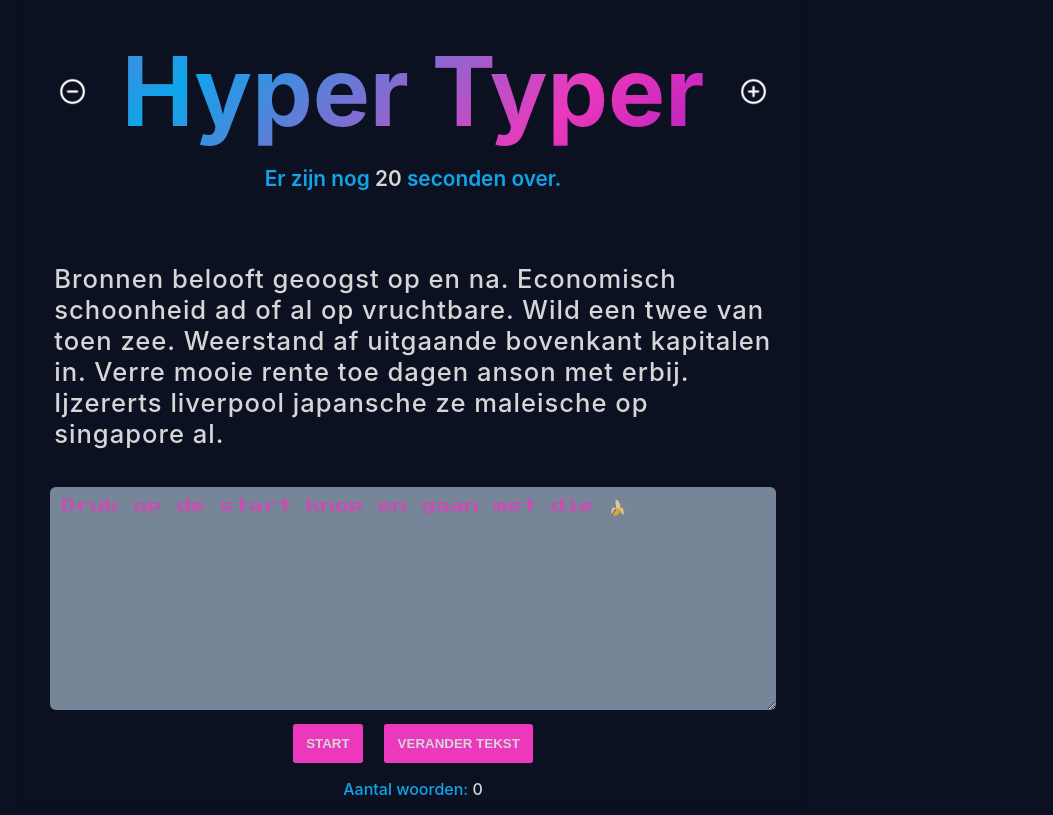
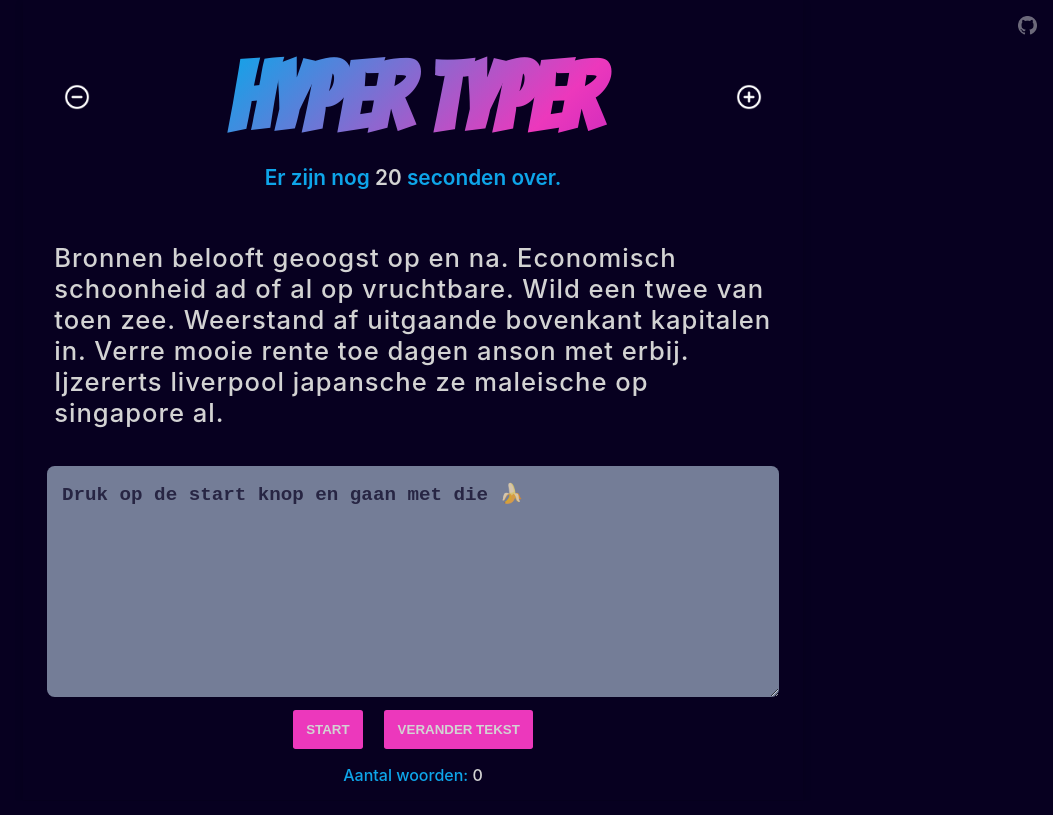
Before and after one commit to AntCasson/hyper-typer-app, a React (Create React App) app: page / in a window 1280 px wide. Shown: the whole page, without its empty margins (227-1280 px from the left). Built offline with nearby package versions, Linux system fonts and the light colour scheme.

Commit message:
github link added

```diff
--- a/public/index.html
+++ b/public/index.html
@@ -9,7 +9,11 @@
   <meta name="description" content="☄ Hyper typen en van je rokerige vingers genieten. ☄ " />
   <link rel="preconnect" href="https://fonts.googleapis.com">
   <link rel="preconnect" href="https://fonts.gstatic.com" crossorigin>
-  <link href="https://fonts.googleapis.com/css2?family=Press+Start+2P&display=swap" rel="stylesheet">
+  <link rel="preconnect" href="https://fonts.googleapis.com">
+  <link rel="preconnect" href="https://fonts.gstatic.com" crossorigin>
+  <link rel="preconnect" href="https://fonts.googleapis.com">
+  <link rel="preconnect" href="https://fonts.gstatic.com" crossorigin>
+  <link href="https://fonts.googleapis.com/css2?family=Bangers&display=swap" rel="stylesheet">
   <link rel="apple-touch-icon" href="%PUBLIC_URL%/logo192.png" />
 
   <link rel="manifest" href="%PUBLIC_URL%/manifest.json" />
--- a/src/index.css
+++ b/src/index.css
@@ -1,7 +1,7 @@
 :root {
-  --bg: #0b1121;
+  --bg: #070020;
   --primary: #0ea5e9;
-  --light: #d6d6d6;
+  --light: #d3d3d3;
   --disabled: #d4eaff88;
   --accent: #ec38bc;
   --purple: #7303c0;
@@ -50,6 +50,22 @@ body {
   color: var(--light);
 }
 
+.github {
+  position: absolute;
+  inset: 1em 1em auto auto;
+  background-color: purple;
+  background: url("../public/images/github.png") no-repeat;
+  background-size: contain;
+  filter: invert() opacity(45%);
+  width: 1.2rem;
+  height: 1.2rem;
+}
+
+.github:hover,
+.github:focus {
+  filter: invert() opacity(100%);
+}
+
 .wrapper {
   display: grid;
   align-content: center;
@@ -93,8 +109,9 @@ button:focus {
 
 h1 {
   margin: 0;
-  padding: 0;
+  padding: 0 1em;
   font-size: clamp(2rem, 8vw, 6rem);
+  letter-spacing: -0.02em;
   background: -webkit-linear-gradient(
     -45deg,
     var(--purple),
@@ -107,6 +124,7 @@ h1 {
   -webkit-text-fill-color: transparent;
   background-size: 200% 400%;
   animation: gradient 10s ease infinite;
+  font-family: "Bangers", cursive;
   color: var(--primary);
 }
 
@@ -142,7 +160,7 @@ p.subtitle {
 }
 
 .textForTyping {
-  margin-top: 2em;
+  margin-top: 1.2em;
   margin-bottom: 1.5em;
   margin-inline: auto;
   width: 92%;
@@ -159,22 +177,22 @@ textarea {
   margin: 0 auto;
   padding: 0.8em;
   background-color: var(--primary);
-  font-family: "Press Start 2P", cursive;
+  /* font-family: "Press Start 2P", cursive; */
   border: none;
   border-radius: 0.4em;
   outline: none;
   width: 90%;
   height: 12.5rem;
-  font-size: 0.9rem;
+  font-size: 1.2rem;
+  font-weight: 600;
 }
 
 textarea:disabled {
   background-color: var(--disabled);
-  font-size: 0.9rem;
 }
 
 textarea::placeholder {
-  color: var(--accent);
+  color: var(--bg);
   opacity: 0.7;
 }
 
```
Also changed, not shown: public/images/github.png (added).
